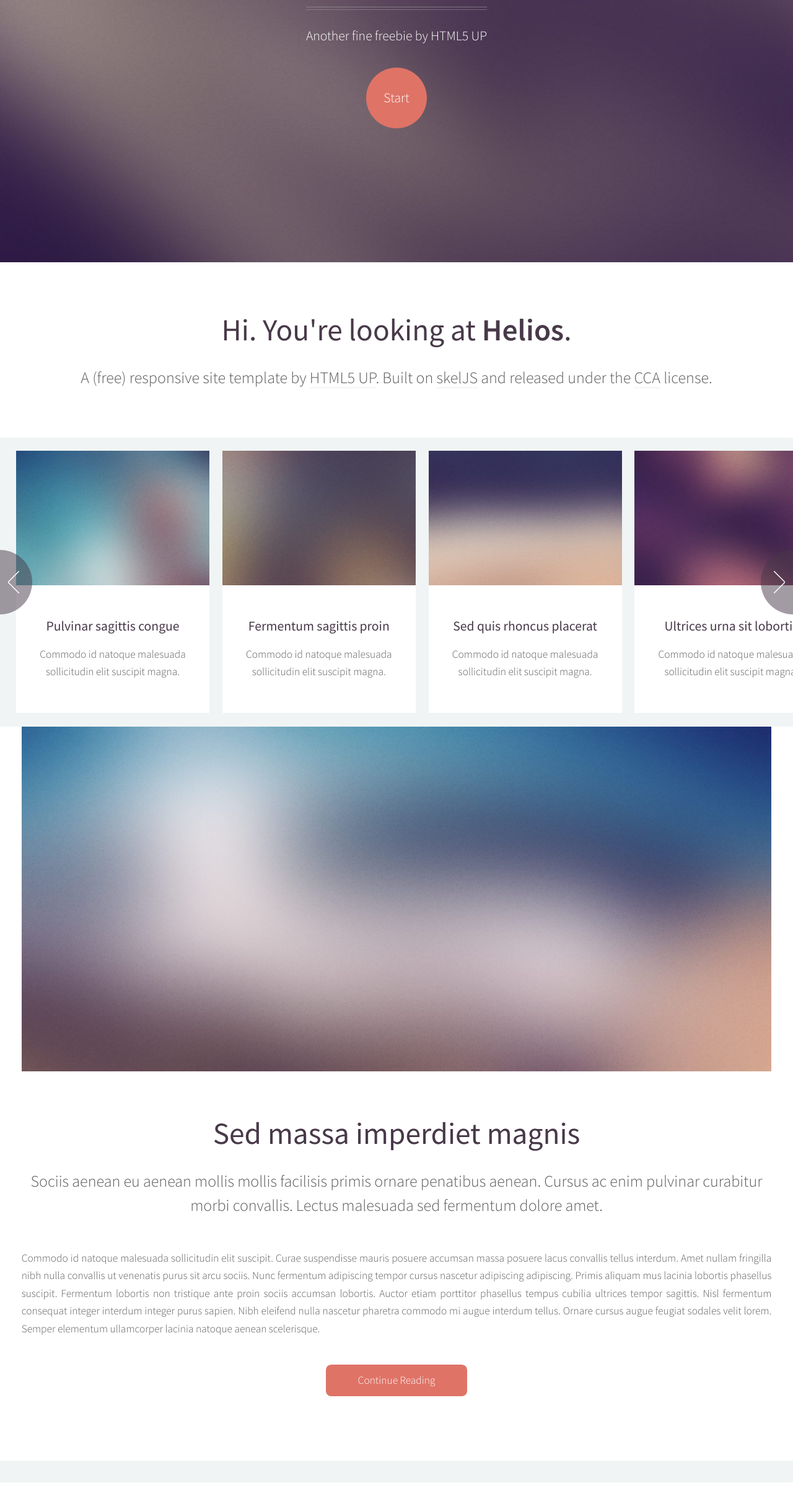
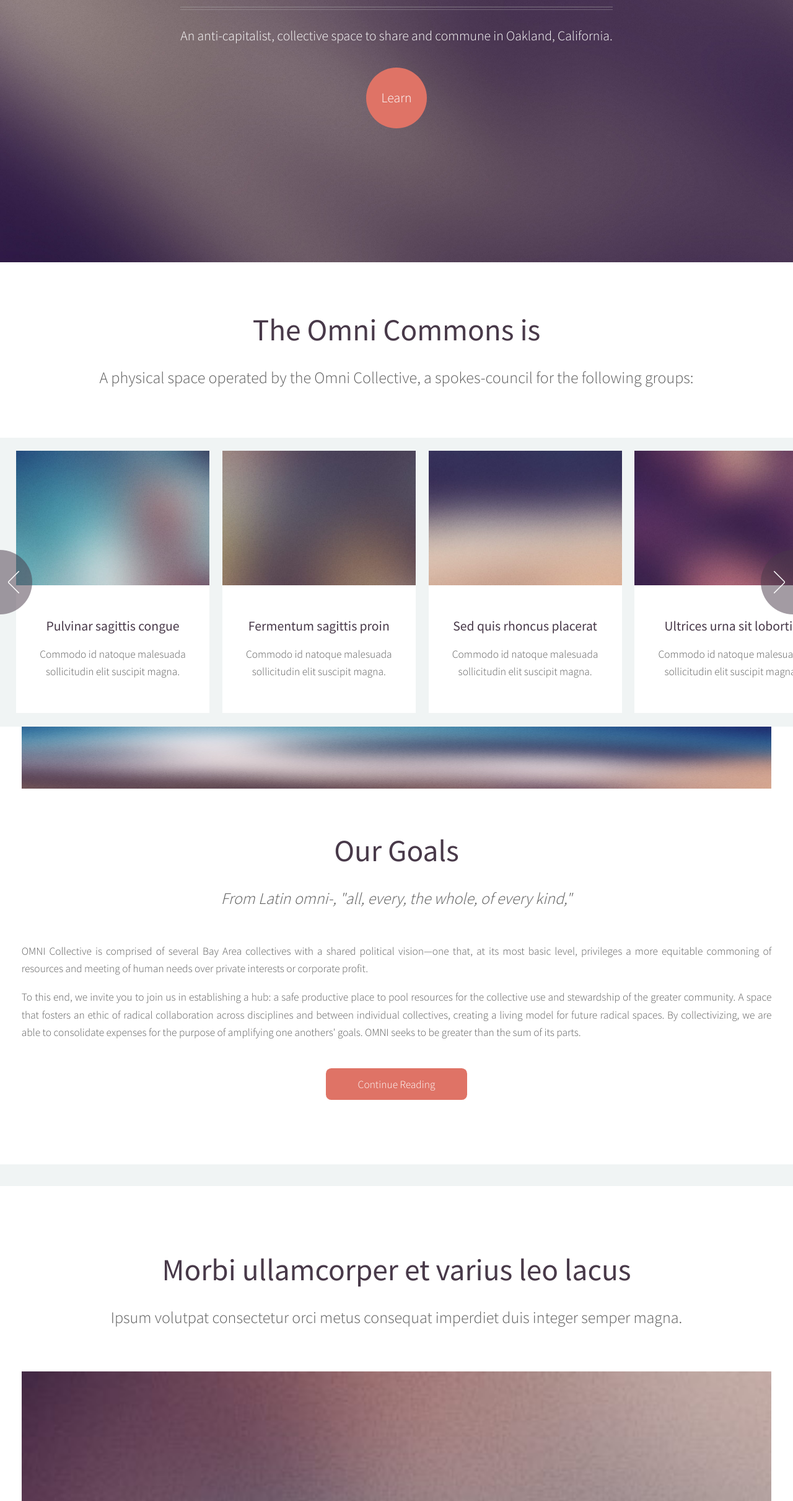
Before and after one commit to omnicommons/omnicommons.org, a plain HTML site: page index.html in a window 1280 px wide. Shown: the part 379-2800 px from the top of the page at 62% size. Drawn offline with Linux system fonts and the light colour scheme.

Commit message:
starts to carve out architecture, change text

```diff
--- a/index.html
+++ b/index.html
@@ -33,12 +33,12 @@
 				<!-- Inner -->
 					<div class="inner">
 						<header>
-							<h1><a href="#" id="logo">Helios</a></h1>
+							<h1><a href="#" id="logo">Omni Commons</a></h1>
 							<hr />
-							<span class="byline">Another fine freebie by HTML5 UP</span>
+							<span class="byline">An anti-capitalist, collective space to share and commune in Oakland, California.</span>
 						</header>
 						<footer>
-							<a href="#banner" class="button circled scrolly">Start</a>
+							<a href="#banner" class="button circled scrolly">Learn</a>
 						</footer>
 					</div>
 
@@ -46,12 +46,17 @@
 					<nav id="nav">
 						<ul>
 							<li><a href="index.html">Home</a></li>
+							<li><a href="#goals" class="scrolly">About</a></li>
 							<li>
-								<span>Dropdown</span>
+								<span>Members</span>
 								<ul>
-									<li><a href="#">Lorem ipsum dolor</a></li>
-									<li><a href="#">Magna phasellus</a></li>
-									<li><a href="#">Etiam dolore nisl</a></li>
+									<li><a href="baps.html">Bay Area Public School</a></li>
+									<li><a href="ccl.html">Counter Culture Labs</a></li>
+									<li><a href="ls.html">Live Space</a></li>
+									<li><a href="onl.html">Oakland Nights Live</a></li>
+									<li><a href="sr.html">Sudo Room</a></li>
+									<li><a href="til.html">Timeless, Infinite Light</a></li>
+<!--
 									<li>
 										<span>And a submenu &hellip;</span>
 										<ul>
@@ -61,12 +66,11 @@
 											<li><a href="#">Etiam dolore nisl</a></li>
 										</ul>
 									</li>
-									<li><a href="#">Veroeros feugiat</a></li>
+-->
 								</ul>
 							</li>
-							<li><a href="left-sidebar.html">Left Sidebar</a></li>
-							<li><a href="right-sidebar.html">Right Sidebar</a></li>
-							<li><a href="no-sidebar.html">No Sidebar</a></li>
+							<li><a href="contact.html">Contact</a></li>
+							<li><a href="#donate">Donate</a></li>
 						</ul>
 					</nav>
 
@@ -74,10 +78,9 @@
 
 		<!-- Banner -->
 			<div id="banner">
-				<h2>Hi. You're looking at <strong>Helios</strong>.</h2>
+				<h2>The Omni Commons is</h2>
 				<span class="byline">
-					A (free) responsive site template by <a href="http://html5up.net/">HTML5 UP</a>.
-					Built on <a href="http://skeljs.org">skelJS</a> and released under the <a href="http://html5up.net/license/">CCA</a> license.
+					A physical space operated by the Omni Collective, a spokes-council for the following groups:
 				</span>
 			</div>
 
@@ -172,23 +175,19 @@
 			<div class="wrapper style2">
 
 				<article id="main" class="container special">
-					<a href="http://mdomaradzki.deviantart.com/art/Planet-Bronte-339258500" class="image featured"><img src="images/pic06.jpg" alt="" /></a>
-					<header>
-						<h2><a href="#">Sed massa imperdiet magnis</a></h2>
+					<a href="http://mdomaradzki.deviantart.com/art/Planet-Bronte-339258500" class="image featured"><img src="images/pic06.jpg" alt="" height="100px;"/></a>
+					<header id="goals">
+						<h2><a href="#">Our Goals</a></h2>
 						<span class="byline">
-							Sociis aenean eu aenean mollis mollis facilisis primis ornare penatibus aenean. Cursus ac enim
-							pulvinar curabitur morbi convallis. Lectus malesuada sed fermentum dolore amet.
+						<em>From Latin omni-, "all, every, the whole, of every kind,"</em>
 						</span>
 					</header>
 					<p>
-						Commodo id natoque malesuada sollicitudin elit suscipit. Curae suspendisse mauris posuere accumsan massa
-						posuere lacus convallis tellus interdum. Amet nullam fringilla nibh nulla convallis ut venenatis purus
-						sit arcu sociis. Nunc fermentum adipiscing tempor cursus nascetur adipiscing adipiscing. Primis aliquam
-						mus lacinia lobortis phasellus suscipit. Fermentum lobortis non tristique ante proin sociis accumsan
-						lobortis. Auctor etiam porttitor phasellus tempus cubilia ultrices tempor sagittis. Nisl fermentum
-						consequat integer interdum integer purus sapien. Nibh eleifend nulla nascetur pharetra commodo mi augue
-						interdum tellus. Ornare cursus augue feugiat sodales velit lorem. Semper elementum ullamcorper lacinia
-						natoque aenean scelerisque.
+					<p>
+					OMNI Collective is comprised of several Bay Area collectives with a shared political vision—one that, at its most basic level, privileges a more equitable commoning of resources and meeting of human needs over private interests or corporate profit.
+					</p>
+					<p>
+					To this end, we invite you to join us in establishing a hub: a safe productive place to pool resources for the collective use and stewardship of the greater community. A space that fosters an ethic of radical collaboration across disciplines and between individual collectives, creating a living model for future radical spaces.  By collectivizing, we are able to consolidate expenses for the purpose of amplifying one anothers' goals.  OMNI seeks to be greater than the sum of its parts.
 					</p>
 					<footer>
 						<a href="#" class="button">Continue Reading</a>
```
